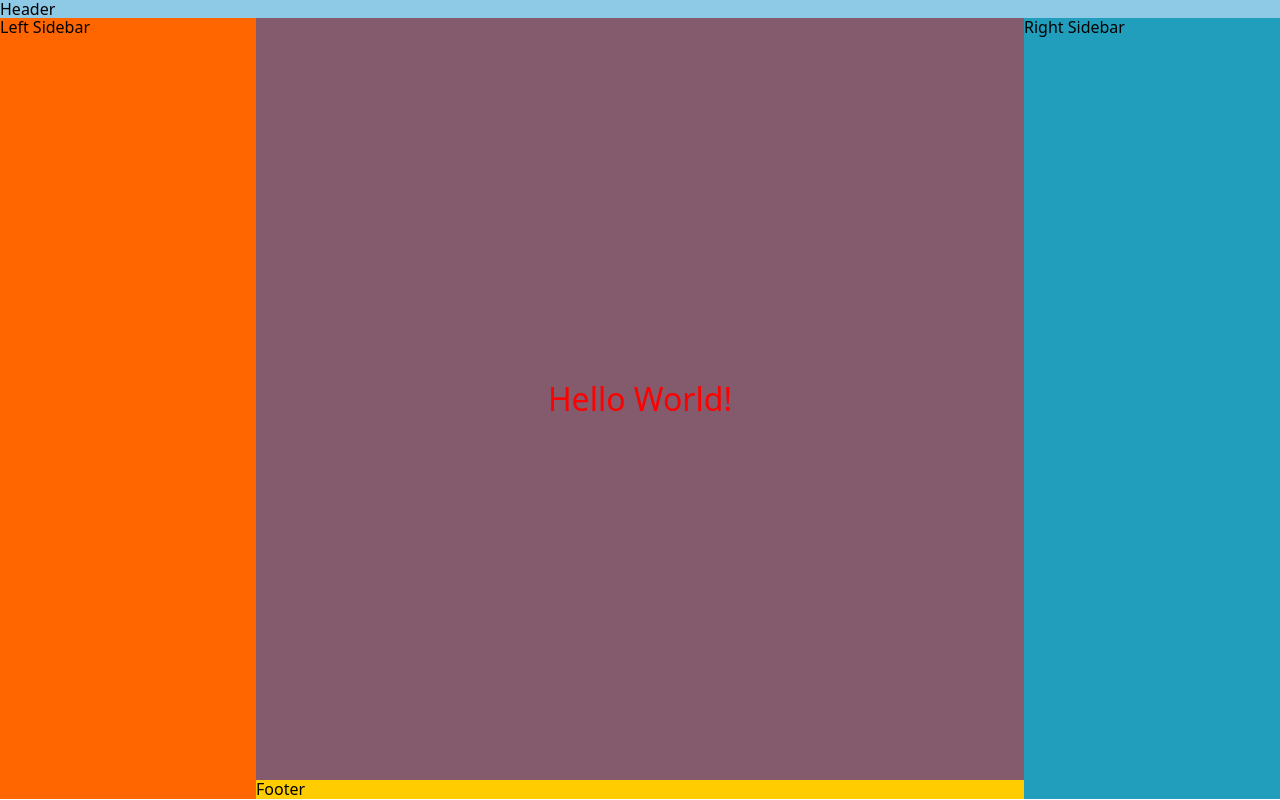
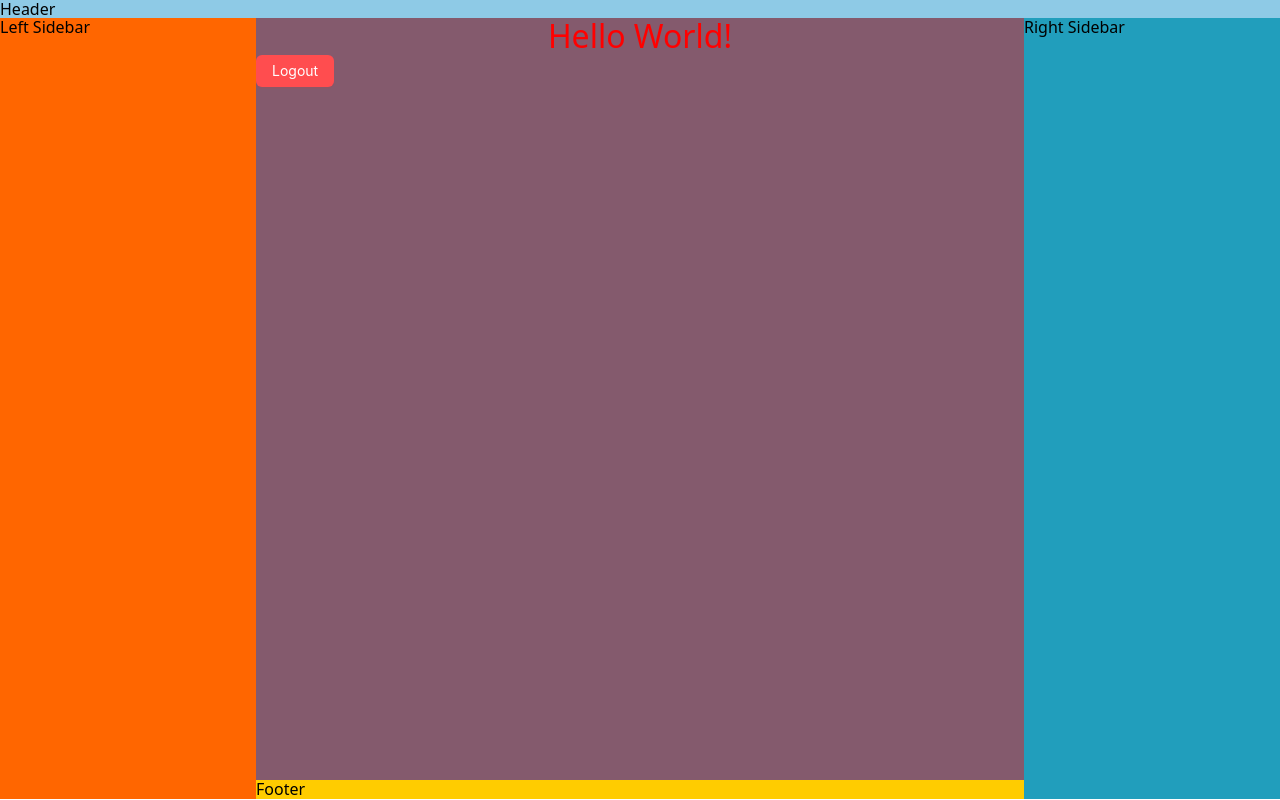
Before and after one commit to bounswe/bounswe2023group5, a React (Vite) app in the folder app/frontend/: page /hello in a window 1280 px wide. Built offline with nearby package versions, Linux system fonts and the light colour scheme.

Commit message:
logout functionality is added

```diff
--- a/app/frontend/src/Pages/HelloWorld/HelloWorld.tsx
+++ b/app/frontend/src/Pages/HelloWorld/HelloWorld.tsx
@@ -1,7 +1,31 @@
 import styles from "./HelloWorld.module.scss";
+import { Button } from "antd";
+import { useNavigate } from "react-router-dom";
+
 
 function HelloWorld() {
-  return <div className={styles.hello}>Hello World!</div>;
+  const navigate = useNavigate();
+  const Logout = () => {
+    localStorage.removeItem("token");
+    localStorage.removeItem("email");
+    localStorage.removeItem("role");
+    localStorage.removeItem("username");
+    navigate("/login")
+  }
+  return (
+  <div style={{ alignContent: "center"}}>
+  <div className={styles.hello}>Hello World!</div>
+      <Button
+      type="primary"
+      danger={true}
+      onClick={() => {
+          Logout();
+        }
+      }
+    >
+      Logout
+    </Button>
+</div>);
 }
 
 export default HelloWorld;
--- a/app/frontend/src/Pages/Login/Login.tsx
+++ b/app/frontend/src/Pages/Login/Login.tsx
@@ -35,7 +35,7 @@ function Login() {
       localStorage.setItem("username", user.username);
       if(localStorage.getItem("token"))
         console.log("Token is set");
-        navigate("/");
+        navigate("/hello");
     },
     onError: () => {
       alert("Your email or password is incorrect.")
```
